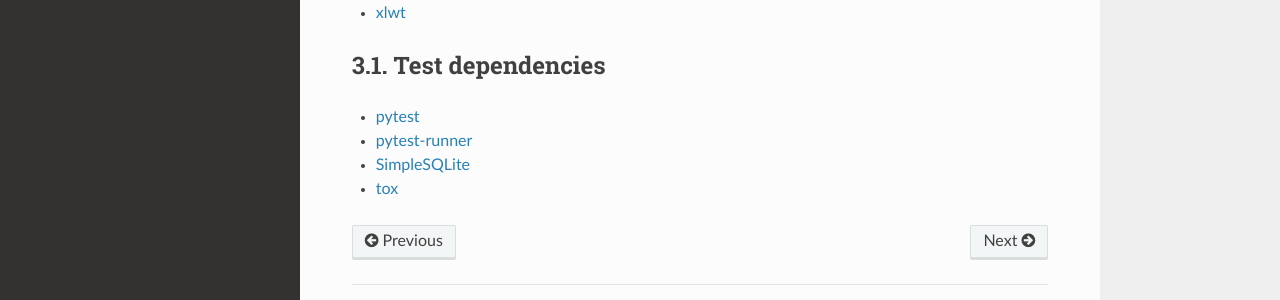
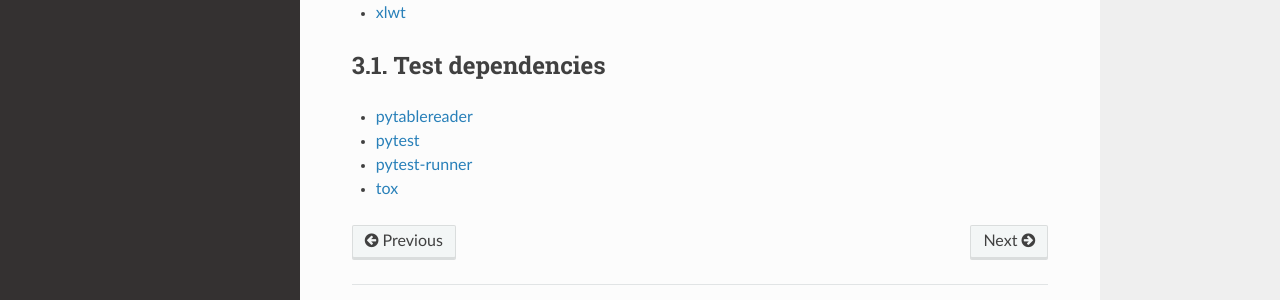
Before and after one commit to thombashi/pytablewriter, a Sphinx documentation site: the page built from docs/pages/installation.rst, in a window 1280 px wide. Shown: the part 455-755 px from the top of the page. Built offline with Sphinx 7.4.7 and the Read the Docs theme 2.0.0, drawn with Linux system fonts in a browser that asks for light colours; pages that are not in the unit, such as notebooks, are missing from menus.

Commit message:
Update dependency description

```diff
--- a/README.rst
+++ b/README.rst
@@ -227,9 +227,9 @@
 Test dependencies
 -----------------
 
+- `pytablereader <https://github.com/thombashi/pytablereader>`__
 - `pytest <http://pytest.org/latest/>`__
 - `pytest-runner <https://pypi.python.org/pypi/pytest-runner>`__
-- `SimpleSQLite <https://github.com/thombashi/SimpleSQLite>`__
 - `tox <https://testrun.org/tox/latest/>`__
 
 Documentation
--- a/docs/pages/installation.rst
+++ b/docs/pages/installation.rst
@@ -22,7 +22,7 @@
 Test dependencies
 -----------------
 
+- `pytablereader <https://github.com/thombashi/pytablereader>`__
 - `pytest <http://pytest.org/latest/>`__
 - `pytest-runner <https://pypi.python.org/pypi/pytest-runner>`__
-- `SimpleSQLite <https://github.com/thombashi/SimpleSQLite>`__
 - `tox <https://testrun.org/tox/latest/>`__
```
